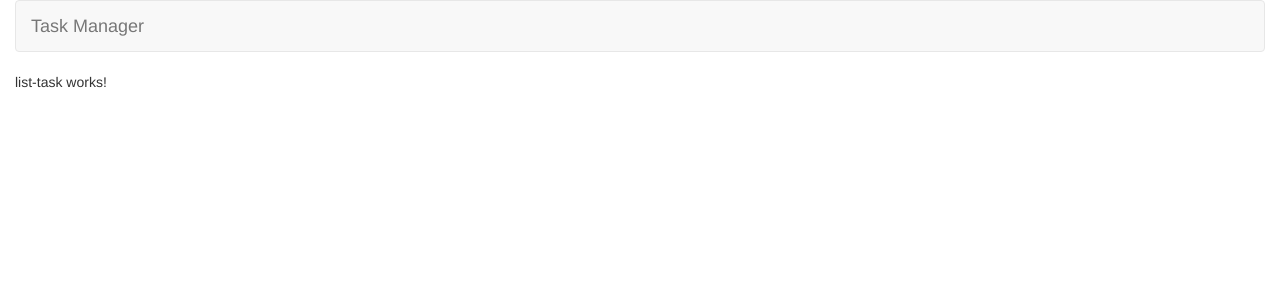
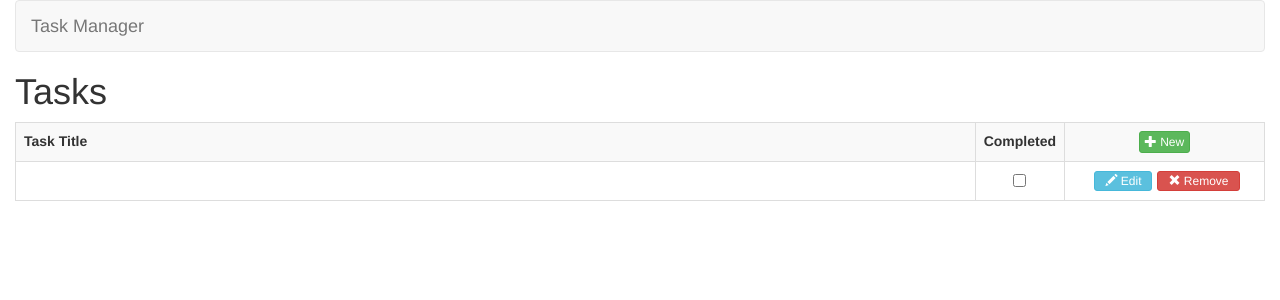
Before and after one commit to mspdl/angular-task_manager, an Angular app: page /tasks/list in a window 1280 px wide. Shown: the top 300 px of the page. Built offline with nearby package versions, Linux system fonts and the light colour scheme.

Commit message:
Added Task List Template

```diff
--- a/src/app/tasks/list/list-task.component.html
+++ b/src/app/tasks/list/list-task.component.html
@@ -1 +1,31 @@
-<p>list-task works!</p>
+<h1>Tasks</h1>
+
+<table class="table table-striped table-bordered table-hover">
+  <tbody>
+    <tr>
+      <th>Task Title</th>
+      <th>Completed</th>
+      <th class="text-center">
+        <a class="btn btn-xs btn-success">
+          <span class="glyphicon glyphicon-plus" aria-hidden="true"></span> New
+        </a>
+      </th>
+    </tr>
+    <tr>
+      <td></td>
+      <td class="text-center completed-column">
+        <input type="checkbox" />
+      </td>
+      <td class="text-center action-buttons-column">
+        <a title="Edit" alt="Edit" class="btn btn-xs btn-info">
+          <span class="glyphicon glyphicon-pencil" aria-hidden="true"></span>
+          <span> Edit </span>
+        </a>
+        <a href="#" title="Remove" alt="Remove" class="btn btn-xs btn-danger">
+          <span class="glyphicon glyphicon-remove" aria-hidden="true"></span>
+          <span> Remove </span>
+        </a>
+      </td>
+    </tr>
+  </tbody>
+</table>
--- a/src/app/tasks/list/list-task.component.scss
+++ b/src/app/tasks/list/list-task.component.scss
@@ -0,0 +1,12 @@
+.completed-column {
+  width: 70px
+}
+
+.action-buttons-column {
+  width: 200px;
+
+  a {
+    margin-left: 5px;
+    padding: 0 10px;
+  }
+}
```
